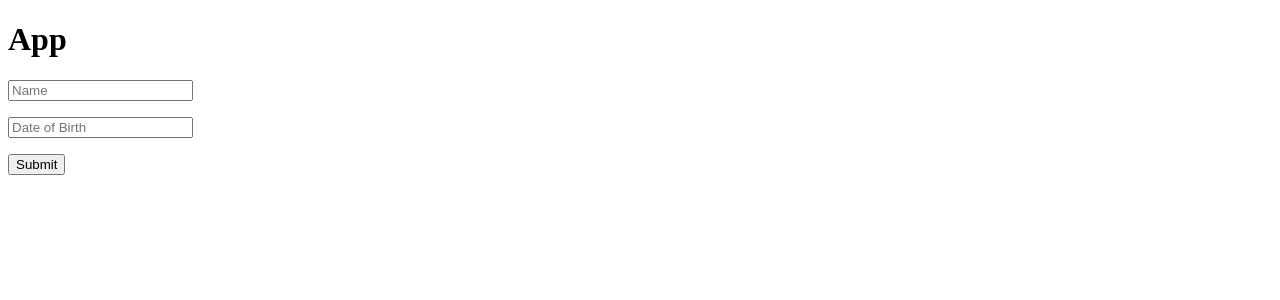
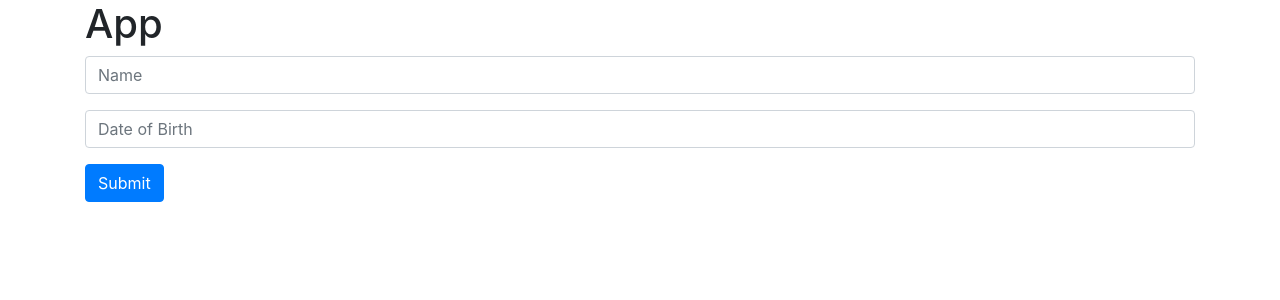
Before and after one commit to coryhouse/americo-react, a React (Create React App) app: page / in a window 1280 px wide. Shown: the top 300 px of the page. Built offline with nearby package versions, Linux system fonts and the light colour scheme.

Commit message:
Add bootstrap

```diff
--- a/package.json
+++ b/package.json
@@ -10,10 +10,12 @@
     "@types/node": "^14.14.2",
     "@types/react": "^16.9.53",
     "@types/react-dom": "^16.9.8",
+    "bootstrap": "^4.5.3",
     "cross-env": "^7.0.2",
     "json-server": "^0.16.2",
     "npm-run-all": "^4.1.5",
     "react": "^17.0.1",
+    "react-bootstrap": "^1.4.0",
     "react-dom": "^17.0.1",
     "react-scripts": "3.4.4",
     "typescript": "^4.0.3"
--- a/src/App.js
+++ b/src/App.js
@@ -1,6 +1,16 @@
+// 1. TypeScript
+// 2. Extract and centralize API calls
+// 3. Implement login and load user data
+// 4. Implement a 2nd page and allow navigating between the two
+// 5. Display confirmation page with "finished form" (not a pdf)
+// 6. Write automated tests
+
 import React, { useState } from "react";
 import "./App.css";
 import Input from "./Input";
+import Form from "react-bootstrap/Form";
+import Button from "react-bootstrap/Button";
+import Container from "react-bootstrap/Container";
 
 const emptyInsured = {
   name: "",
@@ -48,9 +58,9 @@ export default function App() {
   }
 
   return (
-    <>
+    <Container>
       <h1>App</h1>
-      <form onSubmit={onSubmit}>
+      <Form onSubmit={onSubmit}>
         <Input
           id="name"
           placeholder="Name"
@@ -67,8 +77,10 @@ export default function App() {
           error={errors.dob}
         />
 
-        <input type="submit" value="Submit" />
-      </form>
-    </>
+        <Button type="submit" variant="primary">
+          Submit
+        </Button>
+      </Form>
+    </Container>
   );
 }
--- a/src/Input.js
+++ b/src/Input.js
@@ -1,18 +1,18 @@
 import React from "react";
+import Form from "react-bootstrap/Form";
+import Alert from "react-bootstrap/Alert";
 
 export default function Input(props) {
   return (
-    <div>
-      <input
+    <Form.Group>
+      <Form.Control
         id={props.id}
         type="text"
         placeholder={props.placeholder}
         value={props.value}
         onChange={props.onChange}
       />
-      <p aria-live="assertive" className="error">
-        {props.error}
-      </p>
-    </div>
+      {props.error && <Alert variant="danger">{props.error}</Alert>}
+    </Form.Group>
   );
 }
--- a/src/index.js
+++ b/src/index.js
@@ -1,5 +1,6 @@
 import React from "react";
 import ReactDOM from "react-dom";
 import App from "./App";
+import "bootstrap/dist/css/bootstrap.min.css";
 
 ReactDOM.render(<App />, document.getElementById("root"));
```
Also changed, not shown: 1 other file (tests, documents, lock files or other folders).
